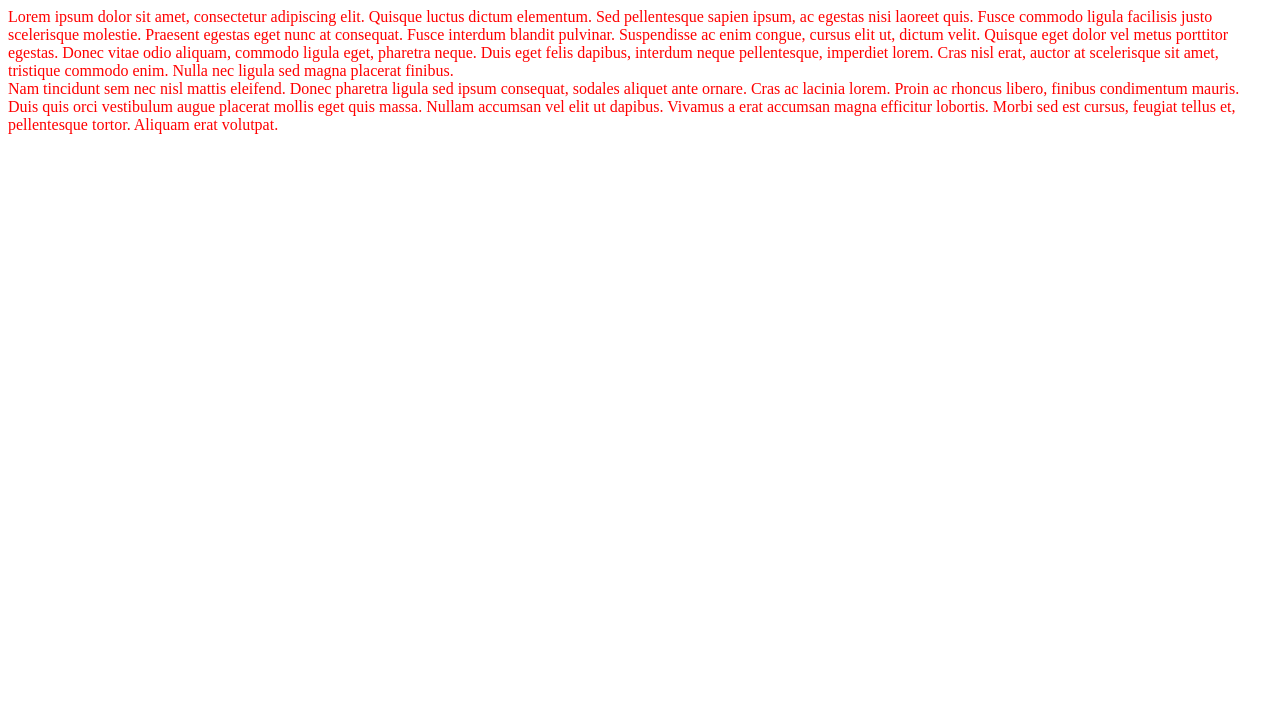
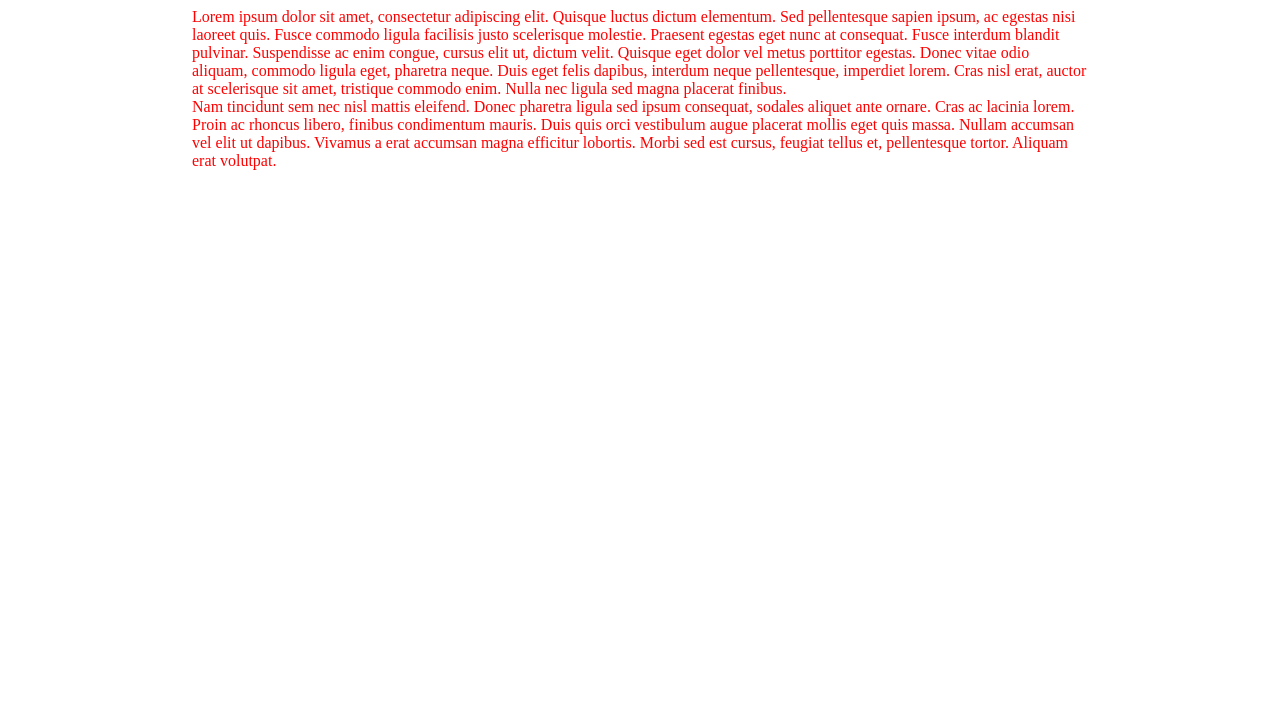
Before and after one commit to malothebault/malothebault.github.io, a plain HTML site: page index.html in a window 1280 px wide. Shown: the part 74-800 px from the top of the page. Drawn offline with Linux system fonts and the light colour scheme; a script that the page names is missing.

Commit message:
Update style.css

```diff
--- a/style.css
+++ b/style.css
@@ -1,3 +1,9 @@
+body {
+  width: 70%;
+  margin-left: auto;
+  margin-right: auto;
+}
+
 h1 {
   color: blue;
   background-color: yellow;
```
